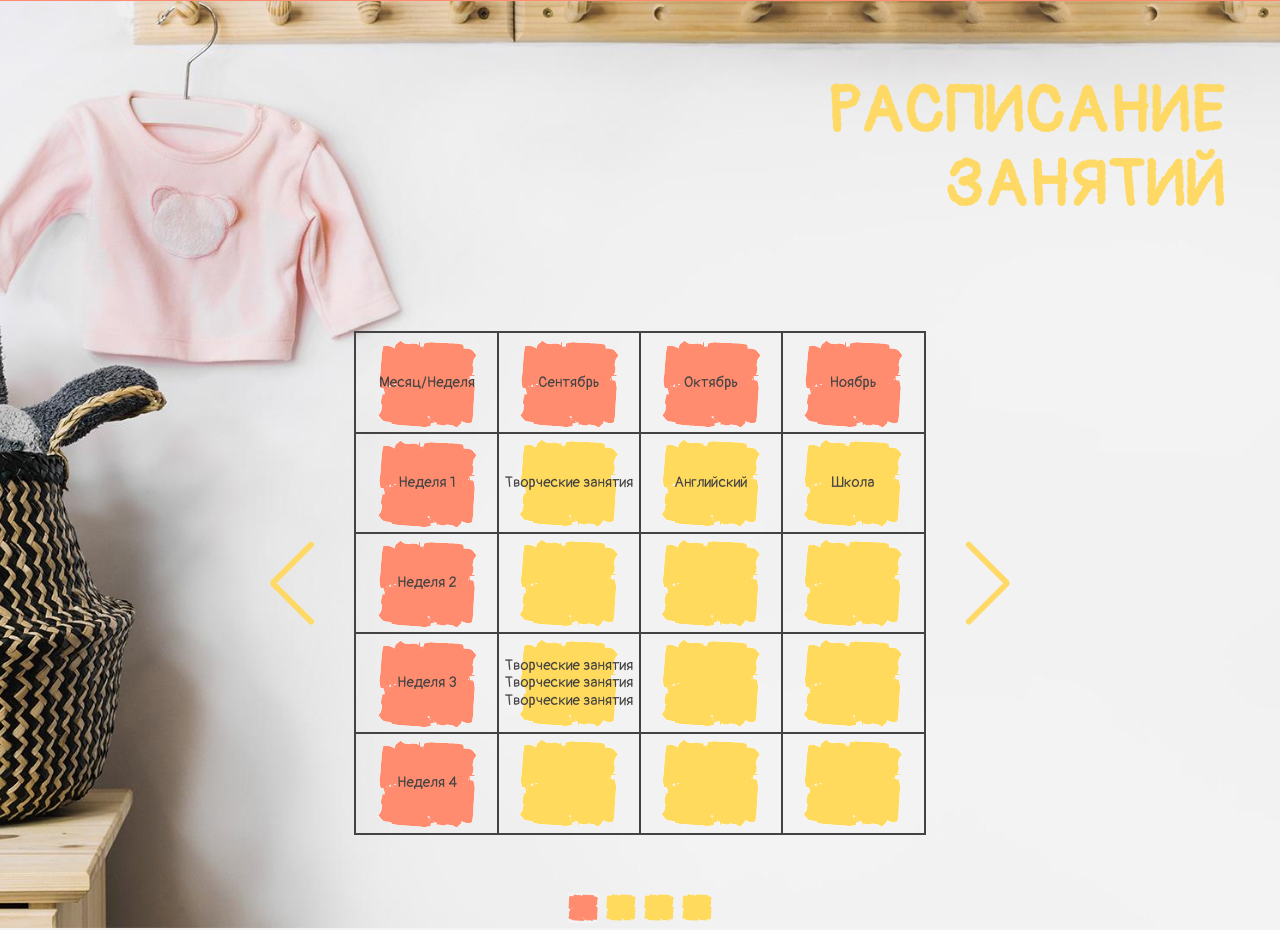
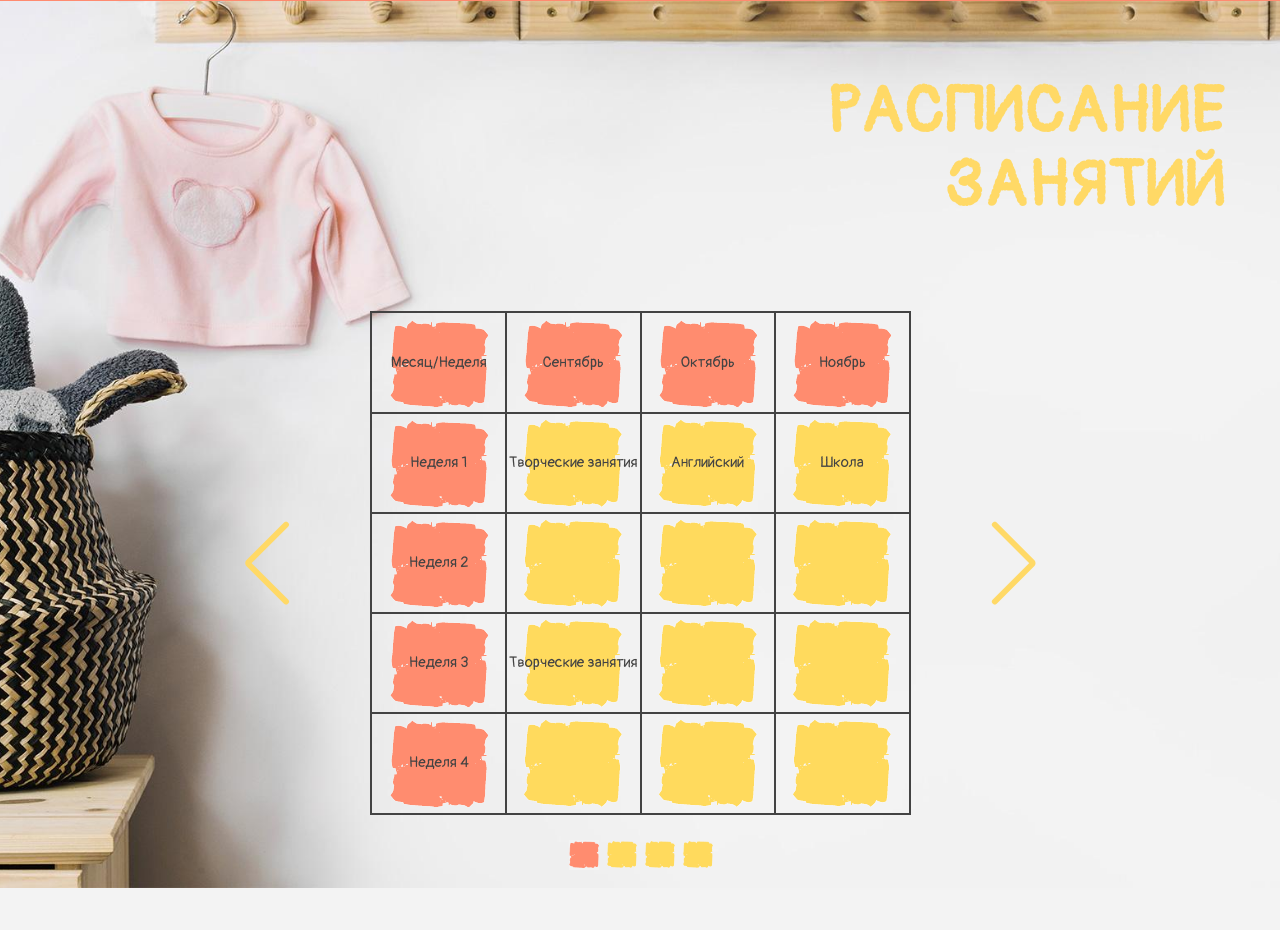
Before and after one commit to slava-bozhko/children-days, a website: page index.html in a window 1280 px wide. Shown: the part 3199-4129 px from the top of the page. Drawn offline with nearby package versions, Linux system fonts and the light colour scheme; some packages are replaced by stand-ins of ours; a web font is replaced by a local one.

Commit message:
Fix animation and paddin swiper

```diff
--- a/index.html
+++ b/index.html
@@ -218,7 +218,7 @@
                                 <div class="wrapper__item wrapper__item--bg"></div>
                                 <div class="wrapper__item wrapper__item--bg"></div>
                                 <div class="wrapper__item">Неделя 3</div>
-                                <div class="wrapper__item wrapper__item--bg">Творческие занятия Творческие занятия Творческие занятия</div>
+                                <div class="wrapper__item wrapper__item--bg">Творческие занятия</div>
                                 <div class="wrapper__item wrapper__item--bg"></div>
                                 <div class="wrapper__item wrapper__item--bg"></div>
                                 <div class="wrapper__item">Неделя 4</div>
--- a/js/scripts.js
+++ b/js/scripts.js
@@ -8,14 +8,24 @@ function closeMenu(){
 
 
 
-var isInViewport = function (elem) {
-    var bounding = elem.getBoundingClientRect();
-    return (
-        bounding.top >= 0 &&
-        bounding.left >= 0 &&
-        bounding.bottom <= (window.innerHeight || document.documentElement.clientHeight) &&
-        bounding.right <= (window.innerWidth || document.documentElement.clientWidth)
-    );
+let isInViewport = function (elem) {
+// let bounding = elem.getBoundingClientRect();
+//     return (
+//         bounding.top >= 0 &&
+//         bounding.left >= 0 &&
+//         bounding.top + bounding.height / 2 <= (window.innerHeight || document.documentElement.clientHeight)
+//          &&
+//         bounding.right <= (window.innerWidth || document.documentElement.clientWidth)
+//     );
+const rect = elem.getBoundingClientRect();
+    // DOMRect { x: 8, y: 8, width: 100, height: 100, top: 8, right: 108, bottom: 108, left: 8 }
+    const windowHeight = (window.innerHeight || document.documentElement.clientHeight);
+    const windowWidth = (window.innerWidth || document.documentElement.clientWidth);
+
+    const vertInView = (rect.top <= windowHeight) && ((rect.top + rect.height) >= 0);
+    const horInView = (rect.left <= windowWidth) && ((rect.left + rect.width) >= 0);
+
+    return (vertInView && horInView);
 };
 
 function checkItems(){
@@ -23,6 +33,7 @@ function checkItems(){
     let items = document.querySelectorAll('.animate');
 
     items.forEach(item=>{
+
         if (isInViewport(item)){
             let animateMode = item.getAttribute('data-animate');
 
--- a/scss/styles.scss
+++ b/scss/styles.scss
@@ -123,11 +123,14 @@ h4{
     cursor: pointer;
     left: 0;
     top: 0;
-    transform: translate( 30%, 30%);
+    transform: translate(30%, 30%);
     transition: all .3s ease-in-out;
     padding: 10px;
     @include hover{
          transform: translate( 40%, 40%);
+    }
+    @include media(576px) {
+        transform: translate(10%, 10%);
     }
 }
 
@@ -154,6 +157,7 @@ h4{
         text-align: center;
         line-height: 55px;
         border-radius: 50%;
+        -webkit-border-radius: 50%;
         border: $b-width solid $dark-gray;
         @include hover{
             background-color: $title-color;
@@ -239,6 +243,7 @@ h4{
     }
     @include media(576px) {
         font-size: 4rem;
+        text-align: center;
     }
     @include media(350px) {
         font-size: 3.4rem;
@@ -256,7 +261,9 @@ h4{
     }
     &--works{
         text-align: right;
-
+        @include media(576px) {
+            text-align: center;
+        }
     }
 
     &--star{
@@ -346,12 +353,12 @@ h4{
 #map{
     margin: 50px auto;
     height: 500px;
-    width: 98vw;
-    @include media(990px) {
-        width: 90vw;
-    }
+    width: 100%;
+    // @include media(990px) {
+    //     width: 90vw;
+    // }
     @include media(576px) {
-        width: 95vw;
+        width: 100%;
         height: 100vh;
     }
 
@@ -367,9 +374,14 @@ h4{
     margin: 10px 5px;
     padding: 15px;
     border-radius: 2px;
+    -webkit-border-radius: 2px;
     box-shadow: rgba(0, 0, 0, 0.3) 0px 1px 4px -1px;
-    max-width: 200px;
+    width: 200px;
+    @include media(576px) {
+        width: 90%;
+        line-height: 1.4;
 
+    }
     a{
         font-weight: 700;
         text-decoration: none;
@@ -382,8 +394,9 @@ h4{
 
 }
 .swiper-container {
-    width: 60vw;
-    height: 85vh;
+    width: 70%;
+    // height: 85vh;
+    padding: 70px 5px;
     @include media(768px) {
         width: 100%;
     }
@@ -462,12 +475,12 @@ h4{
     background-color: $secondary-color;
 }
 
-.swiper-container-horizontal>.swiper-pagination-bullets, .swiper-pagination-custom, .swiper-pagination-fraction
-.span-slider{
-    bottom: -3px;
-    left: 0;
-    width: 100%;
-}
+// .swiper-container-horizontal>.swiper-pagination-bullets, .swiper-pagination-custom, .swiper-pagination-fraction
+// .span-slider{
+//     bottom: -3px;
+//     left: 0;
+//     width: 100%;
+// }
 .spheres{
     margin: 0 auto;
     display: flex;
@@ -608,6 +621,8 @@ h4{
         overflow: hidden;
         margin: 0 auto;
         border-radius: 50%;
+        -webkit-border-radius: 50%;
+
         img{
             outline: 1px solid orange;
             min-width: 100%;
```
Also changed, not shown: css/styles.css, 1 other file.
